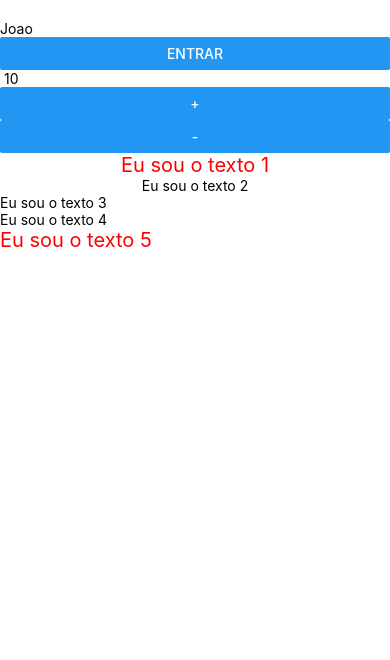
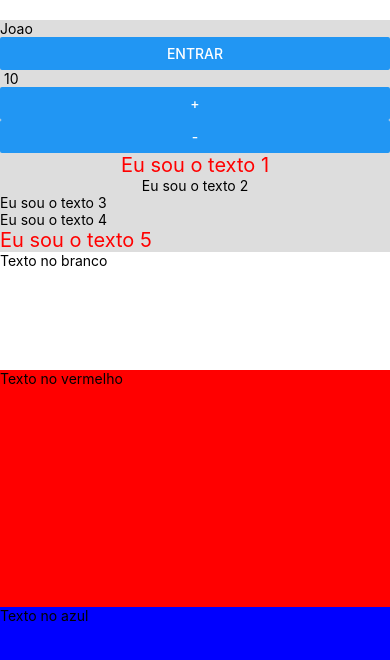
Before and after one commit to KristianKirschner/aprendizado-react-native, a React Native app: screen / in a window 390 px wide. Shown: the top 660 px of the page. Built offline with nearby package versions, Linux system fonts and the light colour scheme.

Commit message:
Tamanhos dinamicos

```diff
--- a/App.js
+++ b/App.js
@@ -48,6 +48,15 @@ class App extends Component {
         <Text>Eu sou o texto 4</Text>
         <Text style={styles.texto1}>Eu sou o texto 5</Text>
 
+        <View style={{backgroundColor: 'white', flex: 1}}>
+          <Text>Texto no branco</Text>
+        </View>
+        <View style={{backgroundColor: 'red', flex: 2}}>
+          <Text>Texto no vermelho</Text>
+        </View>
+        <View style={{backgroundColor: 'blue', flex: 2}}>
+          <Text>Texto no azul</Text>
+        </View>
       </View>
     );
   }
@@ -55,7 +64,9 @@ class App extends Component {
 
 const styles = StyleSheet.create({
   area:{
-    marginTop: 20
+    marginTop: 20,
+    backgroundColor: '#ddd',
+    flex: 1
   },
   texto1:{
     color: 'red',
```
